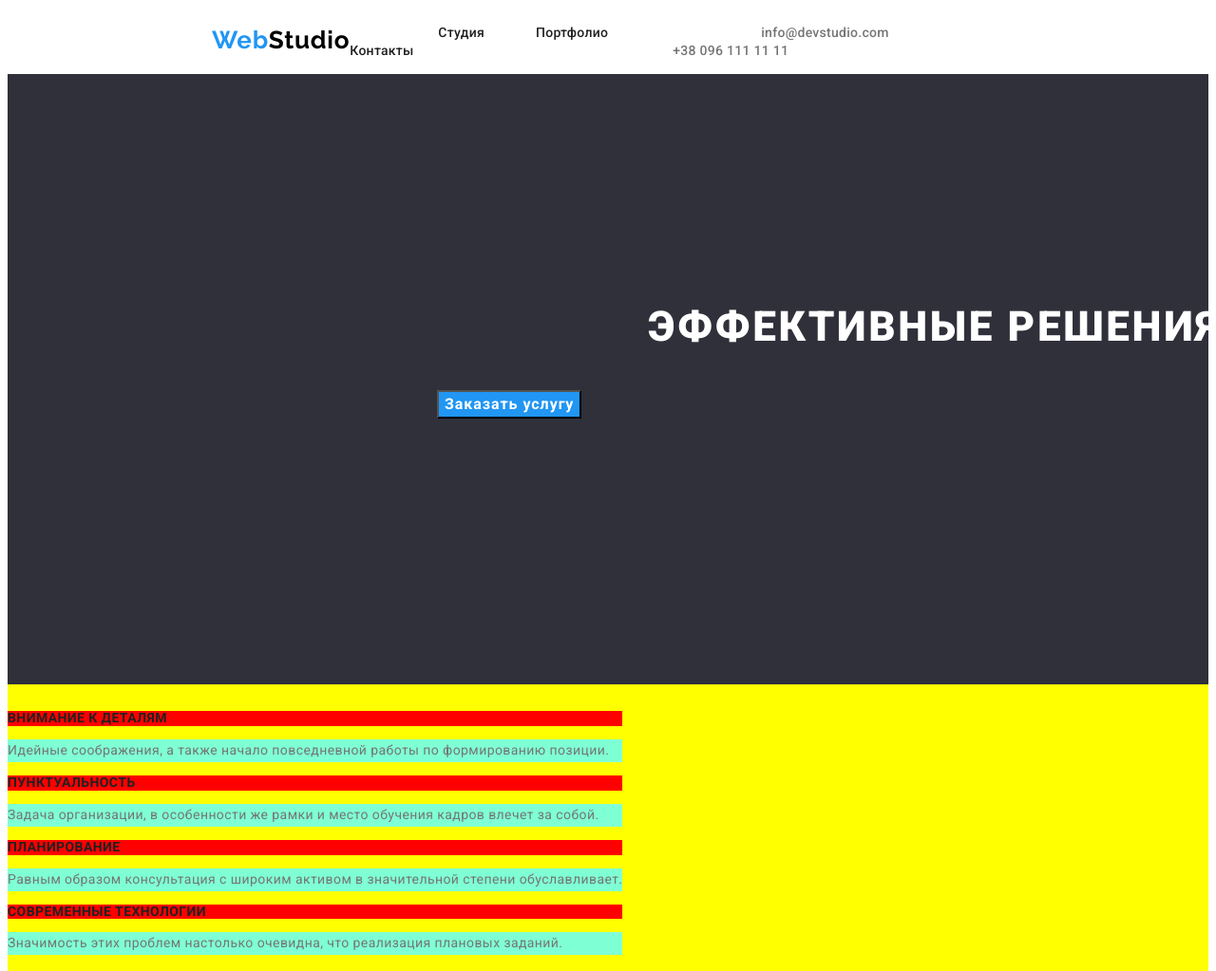
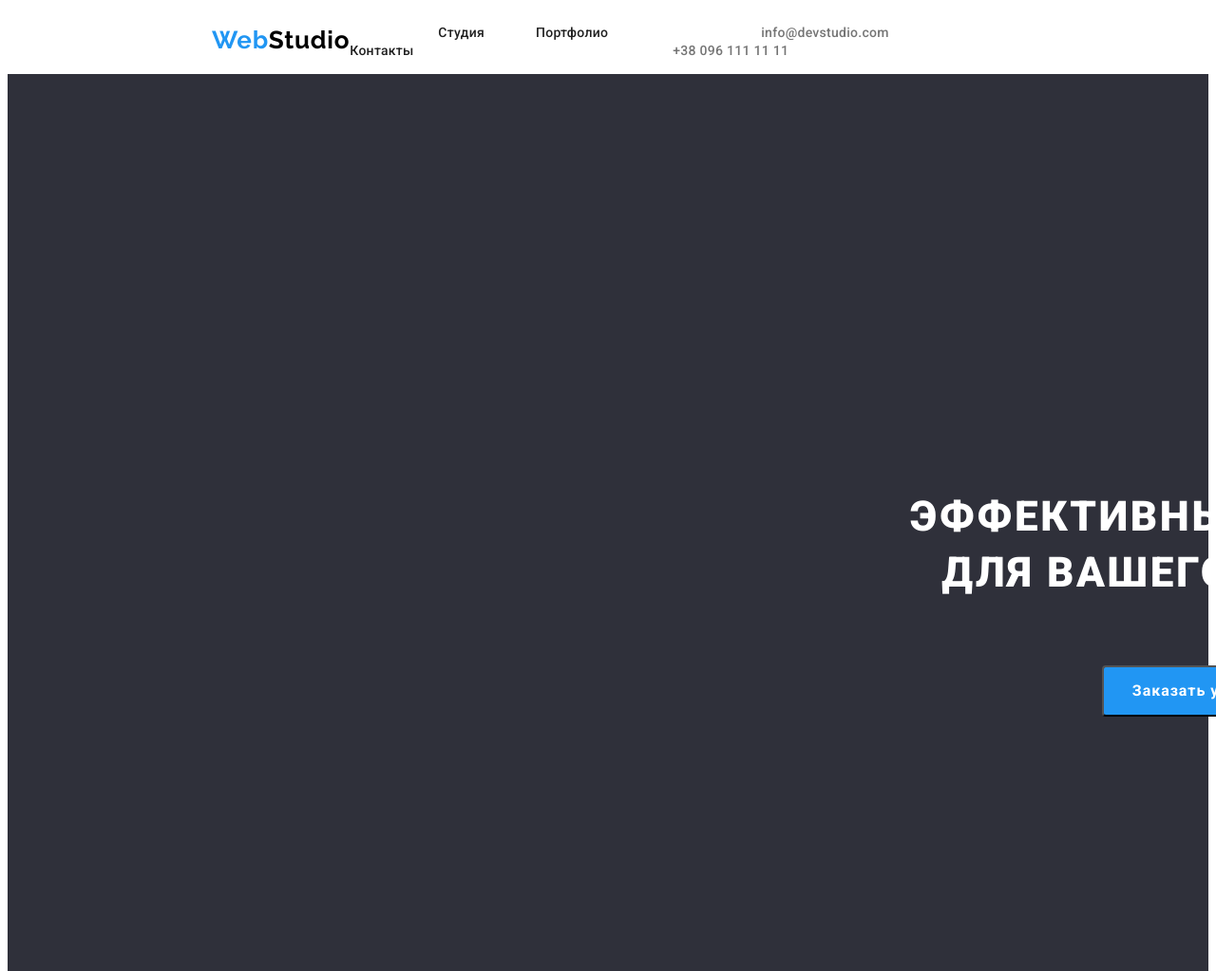
Before and after one commit to KostyaGnatyuk/goit-markup-hw-03, a plain HTML site: page index.html in a window 1280 px wide. Shown: the top 1023 px of the page at 95% size. Drawn offline with Linux system fonts and the light colour scheme.

Commit message:
Button edits

```diff
--- a/css/styles.css
+++ b/css/styles.css
@@ -129,6 +129,12 @@ text-align: center;
 letter-spacing: 0.06em;
 text-transform: uppercase;
 color: var(--hero-color);
+flex-direction: row;
+flex-wrap: wrap;
+padding-left: 452px;
+padding-right: 452px;
+padding-top: 200px;
+padding-bottom: 30px;
 }
 .section-hero {
 width: 1600px;
@@ -144,9 +150,16 @@ background-color: #2196F3;
 font-family: inherit;
 font-weight: 700;
 font-size: 16px;
-line-height: 1.5;
+line-height: 1.875;
 letter-spacing: 0.06em;
 color: var(--button-color);
+margin-left: 700px;
+margin-right: 700px;
+margin-top: 0px;
+border-radius: 4px;
+width: 200px;
+padding-top: 10px;
+padding-bottom: 10px;
 }
 .button:hover,
 .button:focus {
```
